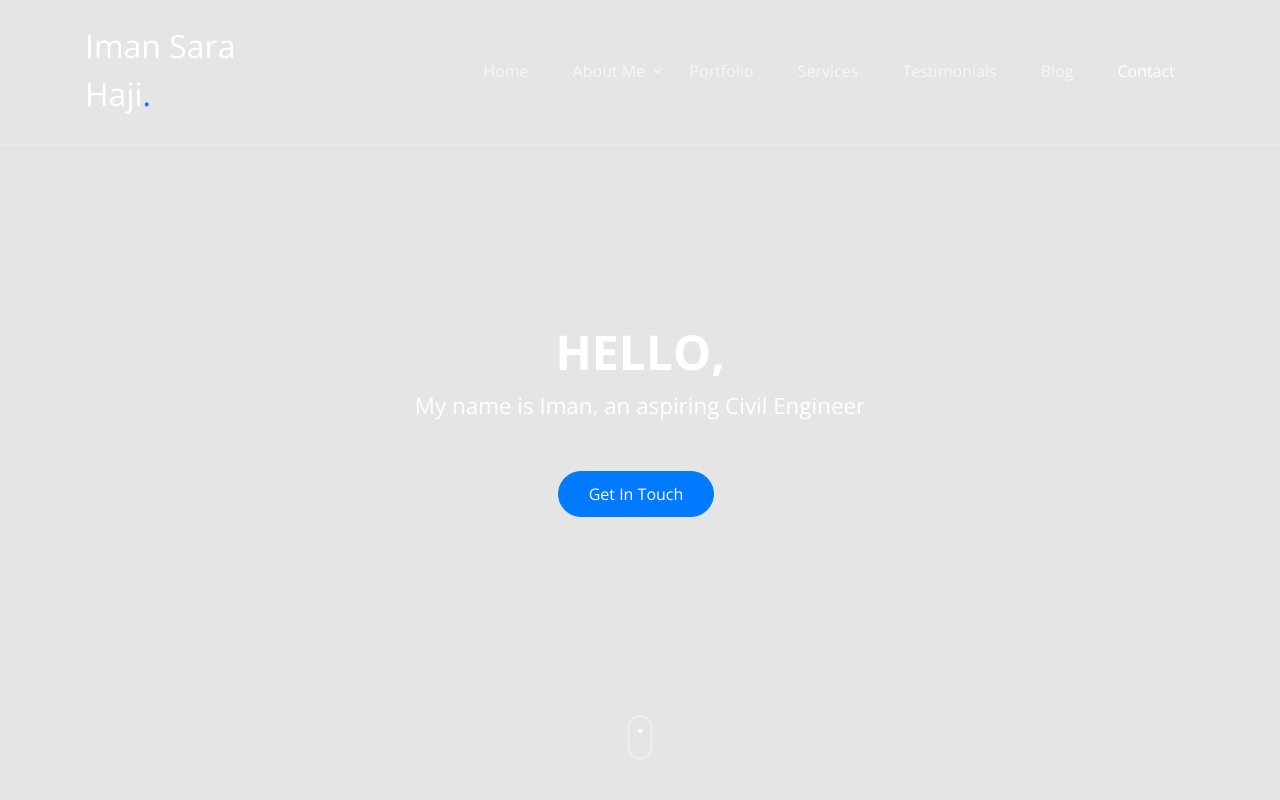
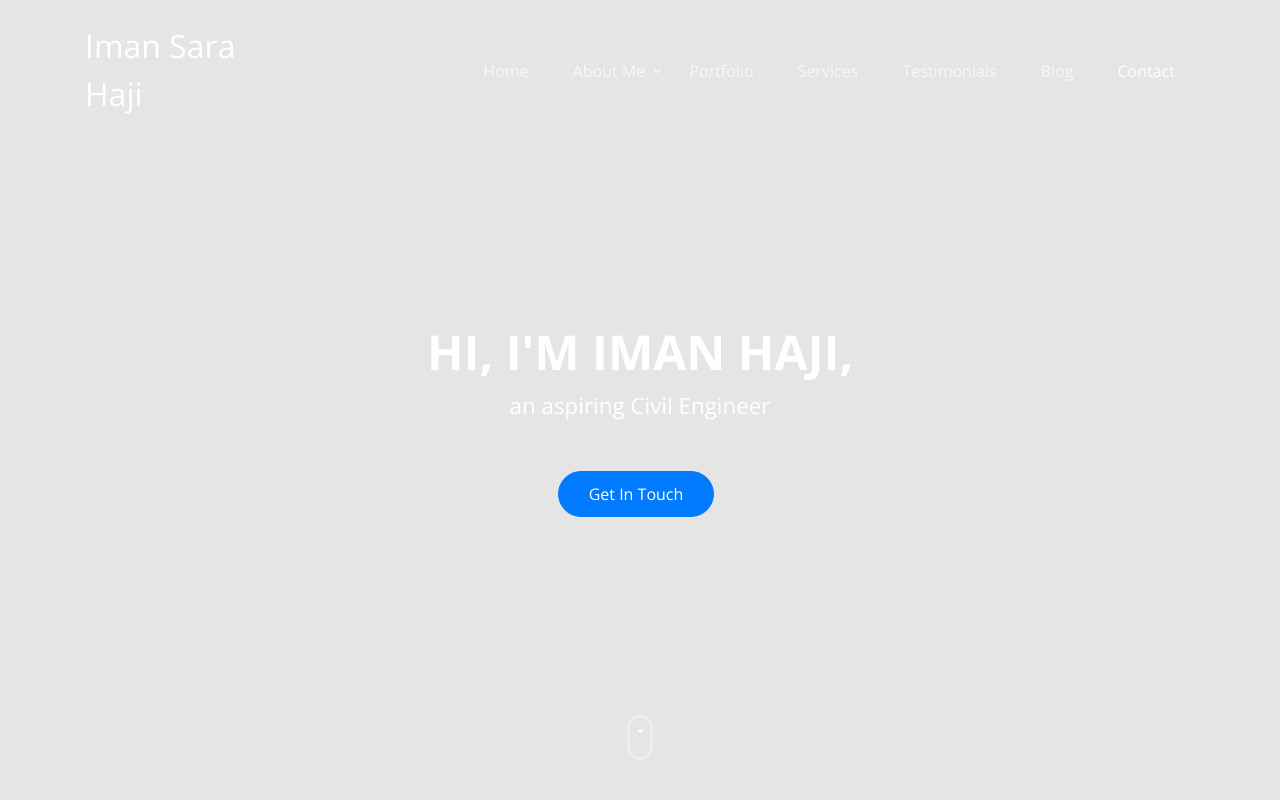
Before and after one commit to imanhaji/imansarahaji, a plain HTML site: page index.html in a window 1280 px wide. Shown: the top 800 px of the page. Drawn offline with nearby package versions, Linux system fonts and the light colour scheme; files whose address does not match are found by name.

Commit message:
Update index.html

```diff
--- a/index.html
+++ b/index.html
@@ -55,7 +55,7 @@
         <div class="row align-items-center">
 
           <div class="col-6 col-xl-2">
-            <h1 class="mb-0 site-logo"><a href="index.html" class="h2 mb-0">Iman Sara Haji<span class="text-primary">.</span> </a></h1>
+            <h1 class="mb-0 site-logo"><a href="index.html" class="h2 mb-0">Iman Sara Haji<span class="text-primary"></span> </a></h1>
           </div>
 
           <div class="col-12 col-md-10 d-none d-xl-block">
@@ -67,7 +67,7 @@
                   <a href="#about-section" class="nav-link">About Me</a>
                   <ul class="dropdown">
                     <li><a href="#team-section" class="nav-link">Experience</a></li>
-                    <li><a href="#pricing-section" class="nav-link">Pricing</a></li>
+                    <!--<li><a href="#pricing-section" class="nav-link">Pricing</a></li>
                     <li><a href="#faq-section" class="nav-link">FAQ</a></li>
                     <li class="has-children">
                       <a href="#">More Links</a>
@@ -76,7 +76,7 @@
                         <li><a href="#">Menu Two</a></li>
                         <li><a href="#">Menu Three</a></li>
                       </ul>
-                    </li>
+                    </li>-->
                   </ul>
                 </li>
 
@@ -106,8 +106,8 @@
 
 
           <div class="col-md-8 mt-lg-5 text-center">
-            <h1 class="text-uppercase" data-aos="fade-up">Hello,</h1>
-            <p class="mb-5 desc"  data-aos="fade-up" data-aos-delay="100"><strong>My name is Iman</strong>, an aspiring Civil Engineer</p>
+            <h1 class="text-uppercase" data-aos="fade-up">Hi, I'm Iman Haji,</h1>
+            <p class="mb-5 desc"  data-aos="fade-up" data-aos-delay="100">an aspiring Civil Engineer</p>
             <div data-aos="fade-up" data-aos-delay="100">
               <a href="#contact-section" class="btn smoothscroll btn-primary mr-2 mb-2">Get In Touch</a>
             </div>
```
